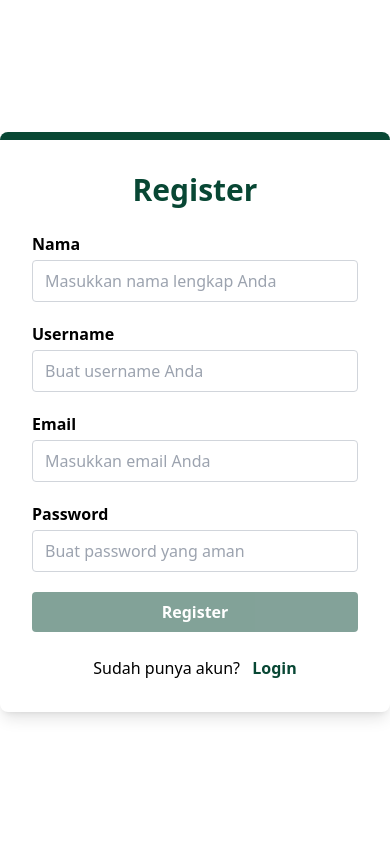
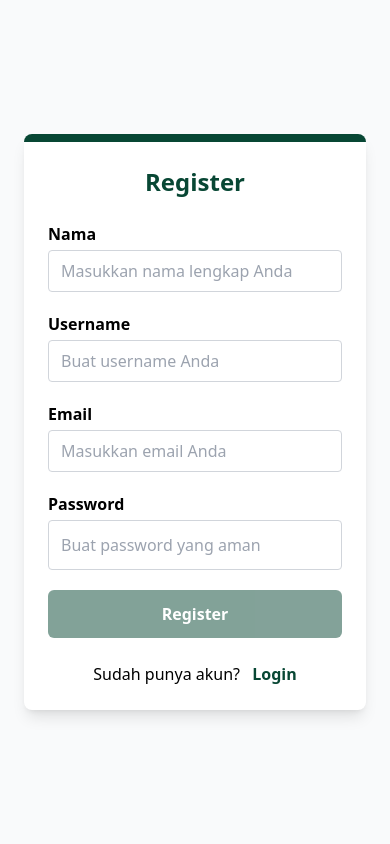
Before and after one commit to choerulram/Aplikasi-Keuangan, a CodeIgniter 4 app: the page made by app/Views/Auth/register.php in a window 390 px wide. Run offline with PHP 8.4 and a stand-in for CodeIgniter, Linux system fonts and the light colour scheme; the template is opened without the code that fills it, so the values that code supplies are empty; style sheets or scripts are compiled from the project's sources; some libraries are stand-ins or nearby versions.

Commit message:
style(register): adjust mobile UI for responsive layout

```diff
--- a/app/Views/Auth/register.php
+++ b/app/Views/Auth/register.php
@@ -1,15 +1,16 @@
 <?= $this->extend('layouts/auth') ?>
 <?= $this->section('content') ?>
 <?php $errorMsg = isset($errorMsg) ? $errorMsg : session()->getFlashdata('error'); ?>
-<div class="min-h-screen flex items-center justify-center">
-  <div class="w-full max-w-md rounded-lg shadow-lg p-8 border-t-8 border-main bg-white flex flex-col items-center">
-    <h2 class="text-3xl font-bold text-main mb-6 w-full text-center">Register</h2>
+<div class="hidden bg-main border-main text-dark"></div>
+<div class="min-h-screen flex items-center justify-center p-6 bg-gray-50">
+  <div class="w-full max-w-md sm:max-w-md md:max-w-lg lg:max-w-xl rounded-lg shadow-lg p-6 sm:p-8 border-t-8 border-main bg-white flex flex-col items-center">
+    <h2 class="text-2xl sm:text-3xl font-bold text-main mb-6 w-full text-center">Register</h2>
     <?php if (session()->getFlashdata('success')): ?>
       <div class="text-green-700 bg-green-100 border border-green-300 rounded px-4 py-2 mb-4 w-full text-center">
         <?= esc(session()->getFlashdata('success')) ?>
       </div>
     <?php endif; ?>
-    <form method="POST" action="<?= site_url('register') ?>" class="space-y-5 w-full flex flex-col items-center">
+    <form method="POST" action="<?= site_url('register') ?>" class="space-y-5 w-full flex flex-col">
       <?= csrf_field() ?>
       <div class="w-full">
         <label class="block text-dark font-semibold mb-1 w-full text-left">Nama</label>
@@ -25,10 +26,10 @@
       </div>
       <div class="w-full">
         <label class="block text-dark font-semibold mb-1 w-full text-left">Password</label>
-        <input type="password" name="password" id="password-input" placeholder="Buat password yang aman" autocomplete="new-password" class="border border-gray-300 rounded px-3 py-2 w-full focus:outline-none focus:ring-2 focus:ring-main" required />
+        <input type="password" name="password" id="password-input" placeholder="Buat password yang aman" autocomplete="new-password" class="border border-gray-300 rounded px-3 py-3 sm:py-2 w-full text-base focus:outline-none focus:ring-2 focus:ring-main" required />
         <div id="password-error" class="text-red-600 text-sm mt-1 font-semibold italic" style="display:none"></div>
       </div>
-      <button type="submit" class="w-full bg-main hover:bg-highlight text-white font-bold py-2 rounded transition-colors duration-200">Register</button>
+      <button type="submit" class="w-full bg-main hover:bg-highlight text-white font-bold py-3 sm:py-2 rounded-md transition-colors duration-200 text-base">Register</button>
     </form>
     <script>
     document.addEventListener('DOMContentLoaded', function() {
```
